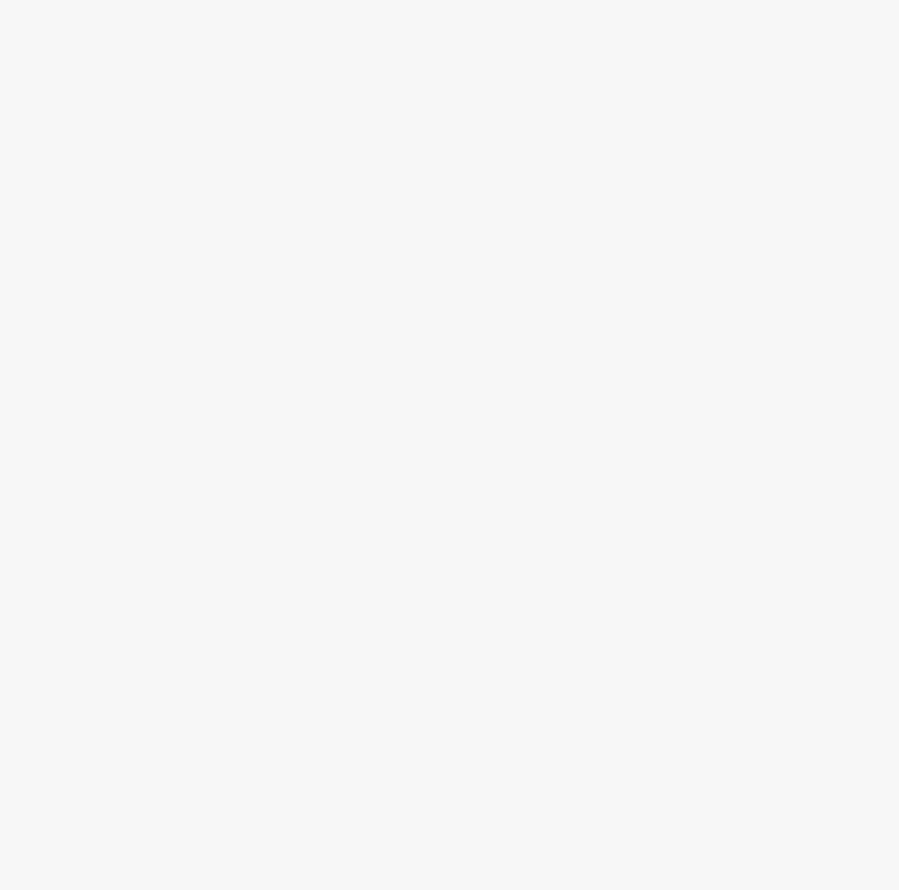
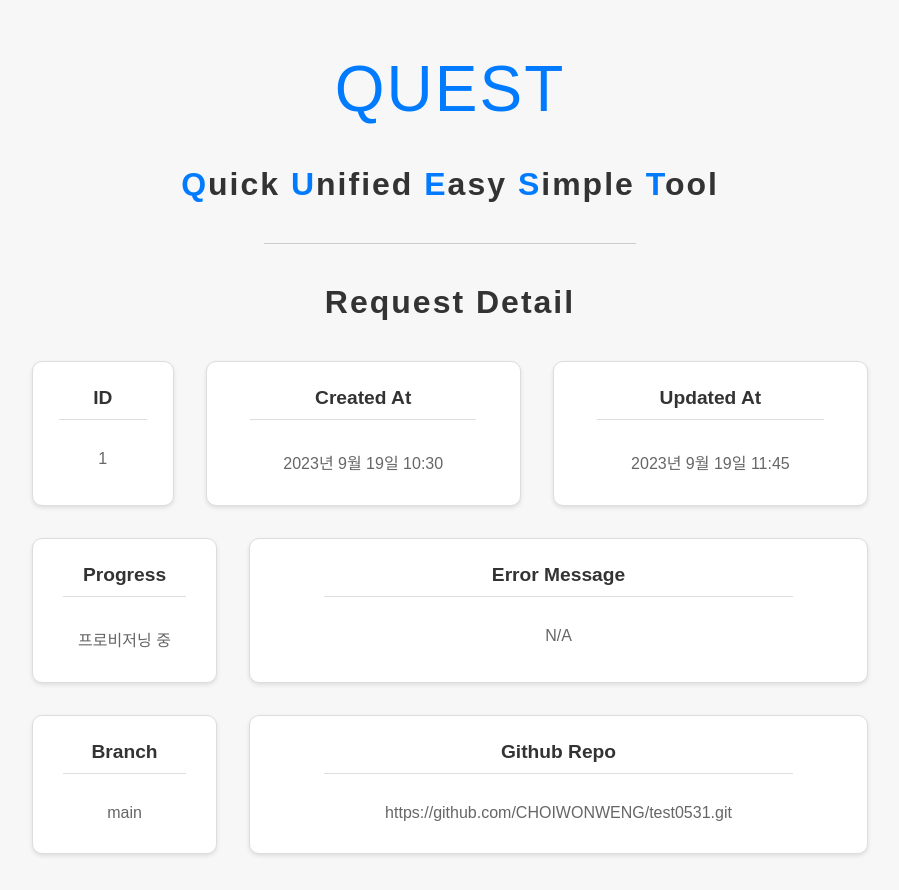
Before and after one commit to Choiwonwong/NBA-WebServer, a React (Create React App) app: page /request/1 in a window 1280 px wide. Before the commit this address had no page. Shown: the whole page, without its empty margins (190-1089 px from the left). Before the commit the page ends 800 px from the top, so only its background shows below. Built offline with nearby package versions, Linux system fonts and the light colour scheme.

Commit message:
0919 PoC Prototype - 1

```diff
--- a/package.json
+++ b/package.json
@@ -10,6 +10,7 @@
     "@testing-library/react": "^13.4.0",
     "@testing-library/user-event": "^13.5.0",
     "react": "^18.2.0",
+    "react-confirm-alert": "^3.0.6",
     "react-dom": "^18.2.0",
     "react-router-dom": "^6.16.0",
     "react-scripts": "5.0.1",
--- a/src/App.js
+++ b/src/App.js
@@ -1,16 +1,17 @@
 // src/App.js
-import React from 'react';
-import { BrowserRouter as Router, Route, Routes } from 'react-router-dom'; // Routes 추가
-import Main from './components/Main';
-import RequestList from './components/RequestList';
-// import RequestDetail from './components/RequestDetail';
+import React from "react";
+import { BrowserRouter as Router, Route, Routes } from "react-router-dom";
+import Main from "./components/Main";
+import RequestList from "./components/RequestList";
+import RequestDetail from "./components/RequestDetail";
 
 function App() {
   return (
     <Router>
-      <Routes> {/* Switch 대신 Routes 사용 */}
-        <Route path="/" element={<Main />} /> {/* element 속성을 사용하여 컴포넌트 지정 */}
+      <Routes>
+        <Route path="/" element={<Main />} />
         <Route path="/request" element={<RequestList />} />
+        <Route path="/request/:id" element={<RequestDetail />} />{" "}
       </Routes>
     </Router>
   );
--- /dev/null
+++ b/src/components/RequestDetail.css
@@ -0,0 +1,133 @@
+/* src/components/RequestDetail.css */
+
+body {
+    background-color: #f7f7f7;
+    margin: 0;
+    font-family: Arial, sans-serif;
+}
+
+.container {
+    display: flex;
+    flex-direction: column;
+    align-items: center;
+    justify-content: flex-start;
+    padding: 20px;
+}
+
+.quest-noti,
+.quest-text {
+    font-size: 2rem;
+    margin: 1.5rem 0;
+    font-weight: bold;
+    text-align: center;
+    color: #333;
+    letter-spacing: 2px;
+}
+
+/* 포스트 스타일 추가 */
+.post-container-1th {
+    display: flex;
+    justify-content: space-between;
+    flex-wrap: wrap;
+    width: 70%
+}
+
+.post-container-2th {
+    display: flex;
+    justify-content: space-between;
+    flex-wrap: wrap;
+    width: 70%
+}
+
+.post-container-3th {
+    display: flex;
+    justify-content: space-between;
+    flex-wrap: wrap;
+    width: 70%
+}
+
+.post {
+    flex: 1;
+    background-color: #fff;
+    border: 1px solid #ddd;
+    border-radius: 10px;
+    padding: 15px;
+    margin: 1rem;
+    box-shadow: 0px 2px 4px rgba(0, 0, 0, 0.1);
+    text-align: center;
+}
+
+.post.post-id {
+    flex-basis: 10%;
+}
+
+.post.post-created-at,
+.post.post-updated-at {
+    flex-basis: 30%;
+}
+
+.post.post-progress {
+    flex-basis: 10%;
+}
+
+.post.post-error-message {
+    flex-basis: 60%;
+}
+
+.post.post-branch {
+    flex-basis: 10%;
+}
+
+.post.post-github-repo {
+    flex-basis: 60%;
+}
+
+.post h3 {
+    font-size: 1.2rem;
+    margin: 10px 0 10px;
+    /* 위쪽 여백 20px, 아래쪽 여백 10px */
+    color: #333;
+    text-align: center;
+    /* 중앙 정렬 추가 */
+    position: relative;
+}
+
+.post p {
+    font-size: 1rem;
+    color: #666;
+    margin-top: 30px;
+    word-break: break-word;
+    /* 긴 텍스트가 넘칠 경우 줄 바꿈 처리 */
+}
+
+.request-detail-table {
+    width: 100%;
+    border-collapse: collapse;
+    margin-top: 2rem;
+}
+
+.request-detail-table th,
+.request-detail-table td {
+    padding: 12px;
+    text-align: left;
+    text-decoration: none;
+    border: 1px solid #ddd;
+}
+
+.request-detail-table th {
+    background-color: #007bff;
+    color: #fff;
+    text-transform: uppercase;
+}
+
+.request-detail-table tr:nth-child(even) {
+    background-color: #f2f2f2;
+}
+
+.post-divider {
+    width: 80%;
+    height: 1px;
+    background-color: #ddd;
+    margin: 10px auto;
+    /* 위쪽 여백 20px, 아래쪽 여백 20px */
+}
--- a/src/components/RequestDetail.js
+++ b/src/components/RequestDetail.js
@@ -1,28 +1,104 @@
-// // src/components/RequestDetail.js
+// src/components/RequestDetail.js
+import React from "react";
+import { useParams, Link } from "react-router-dom";
+import "./RequestDetail.css"; // 스타일 파일을 임포트
 
-// import React from 'react';
-// import { useParams } from 'react-router-dom';
+// 함수를 사용하여 날짜 및 시간 형식화
+function formatDateTime(dateTimeString) {
+  const options = {
+    year: "numeric",
+    month: "long",
+    day: "numeric",
+    hour: "numeric",
+    minute: "numeric",
+    hour12: false,
+  };
+  return new Date(dateTimeString).toLocaleDateString("ko-KR", options);
+}
 
-// function RequestDetail() {
-//   // URL 매개변수를 사용하여 요청 ID를 가져옵니다.
-//   const { id } = useParams();
+// 임시로 하드코딩된 상세 페이지 데이터
+const requestDetailData = {
+  id: 1,
+  repo: "https://github.com/CHOIWONWENG/test0531.git",
+  branch: "main",
+  state: "프로비저닝 중",
+  emessage: null,
+  createdAt: "2023-09-19T10:30:00",
+  updatedAt: "2023-09-19T11:45:00",
+};
 
-//   // 요청 목록 데이터에서 해당 요청을 찾습니다.
-//   const requestItem = requestListData.find((item) => item.id === parseInt(id));
+function RequestDetail() {
+  const { id } = useParams(); // URL에서 요청 ID를 가져옵니다.
 
-//   return (
-//     <div>
-//       <h2>요청 상세 정보</h2>
-//       {requestItem ? (
-//         <div>
-//           <h3>{requestItem.title}</h3>
-//           {/* 요청 내용을 여기에 표시할 수 있습니다. */}
-//         </div>
-//       ) : (
-//         <p>요청을 찾을 수 없습니다.</p>
-//       )}
-//     </div>
-//   );
-// }
+  // 임시 데이터에서 해당 ID에 해당하는 요청을 찾습니다.
+  const request = requestDetailData;
 
-// export default RequestDetail;
+  if (!request) {
+    // 요청이 없을 경우 에러 처리를 할 수 있습니다.
+    return <div>요청을 찾을 수 없습니다.</div>;
+  }
+
+  return (
+    <div className="container">
+      <Link to="/request" className="quest-title">
+        Quest
+      </Link>
+      <p className="quest-noti">
+        <span className="highlight">Q</span>uick{" "}
+        <span className="highlight">U</span>nified{" "}
+        <span className="highlight">E</span>asy{" "}
+        <span className="highlight">S</span>imple{" "}
+        <span className="highlight">T</span>ool
+      </p>
+      <div className="divider"></div>
+
+      {/* 인프라 상세 정보 제목 */}
+      <h2 className="quest-noti">Request Detail</h2>
+
+      {/* 포스트 스타일로 정보 표시 */}
+      <div className="post-container-1th">
+        <div className="post post-id">
+          <h3>ID</h3>
+          <div className="post-divider"></div>
+          <p>{request.id}</p>
+        </div>
+        <div className="post post-created-at">
+          <h3>Created At</h3>
+          <div className="post-divider"></div>
+          <p>{formatDateTime(request.createdAt)}</p>
+        </div>
+        <div className="post post-updated-at">
+          <h3>Updated At</h3>
+          <div className="post-divider"></div>
+          <p>{formatDateTime(request.updatedAt)}</p>
+        </div>
+      </div>
+      <div className="post-container-2th">
+        <div className="post post-progress">
+          <h3>Progress</h3>
+          <div className="post-divider"></div>
+          <p>{request.state}</p>
+        </div>
+        <div className="post post-error-message">
+          <h3>Error Message</h3>
+          <div className="post-divider"></div>
+          <p>{request.emessage || "N/A"}</p>
+        </div>
+      </div>
+      <div className="post-container-3th">
+        <div className="post post-branch">
+          <h3>Branch</h3>
+          <div className="post-divider"></div>
+          <p>{request.branch}</p>
+        </div>
+        <div className="post post-github-repo">
+          <h3>Github Repo</h3>
+          <div className="post-divider"></div>
+          <p>{request.repo}</p>
+        </div>
+      </div>
+    </div>
+  );
+}
+
+export default RequestDetail;
--- a/src/components/RequestList.css
+++ b/src/components/RequestList.css
@@ -13,8 +13,7 @@ body {
     padding: 0;
 }
 
-.quest-noti,
-.quest-text {
+.quest-noti .quest-text {
     font-size: 2rem;
     margin: 1.5rem 0;
     font-weight: bold;
@@ -32,7 +31,7 @@ body {
 }
 
 .request-table {
-    width: 60%;
+    width: 70%;
     border-collapse: collapse;
     margin-top: 2rem;
     border: 1px solid #ddd;
--- a/src/components/RequestList.js
+++ b/src/components/RequestList.js
@@ -2,6 +2,19 @@
 import React from "react";
 import { Link } from "react-router-dom";
 import "./RequestList.css"; // 스타일 파일을 임포트
+
+// 함수를 사용하여 날짜 및 시간 형식화
+function formatDateTime(dateTimeString) {
+  const options = {
+    year: "numeric",
+    month: "long",
+    day: "numeric",
+    hour: "numeric",
+    minute: "numeric",
+    hour12: false,
+  };
+  return new Date(dateTimeString).toLocaleDateString("ko-KR", options);
+}
 
 // 가상의 요청 목록 데이터
 const requestListData = [
@@ -11,6 +24,8 @@ const requestListData = [
     branch: "main",
     state: "프로비저닝 중",
     emessage: null,
+    createdAt: "2023-09-19T10:30:00",
+    updatedAt: "2023-09-19T11:45:00",
   },
   {
     id: 2,
@@ -18,6 +33,8 @@ const requestListData = [
     branch: "Master",
     state: "빌드 에러",
     emessage: "등록 권한 부족",
+    createdAt: "2023-09-19T09:15:00",
+    updatedAt: "2023-09-19T09:40:00",
   },
   {
     id: 3,
@@ -25,6 +42,8 @@ const requestListData = [
     branch: "blue",
     state: "정상 배포",
     emessage: null,
+    createdAt: "2023-09-18T15:20:00",
+    updatedAt: "2023-09-18T16:30:00",
   },
   // 추가 요청 데이터
 ];
@@ -51,7 +70,9 @@ function RequestList() {
             <th>ID</th>
             <th>Github Repo</th>
             <th>Progress</th>
-            <th>Error Message</th>
+            {/* <th>Error Message</th> */}
+            <th>Created At</th>
+            <th>Updated At</th>
           </tr>
         </thead>
         <tbody>
@@ -73,12 +94,13 @@ function RequestList() {
                   {item.state}
                 </Link>
               </td>
-              <td>
-                {" "}
+              {/* <td>
                 <Link to={`/request/${item.id}`} className="request-list-link">
                   {item.emessage}
                 </Link>
-              </td>
+              </td> */}
+              <td>{formatDateTime(item.createdAt)}</td>
+              <td>{formatDateTime(item.updatedAt)}</td>
             </tr>
           ))}
         </tbody>
```
Also changed, not shown: src/components/Main.js (+69 -32 lines), 1 other file (tests, documents, lock files or other folders).
